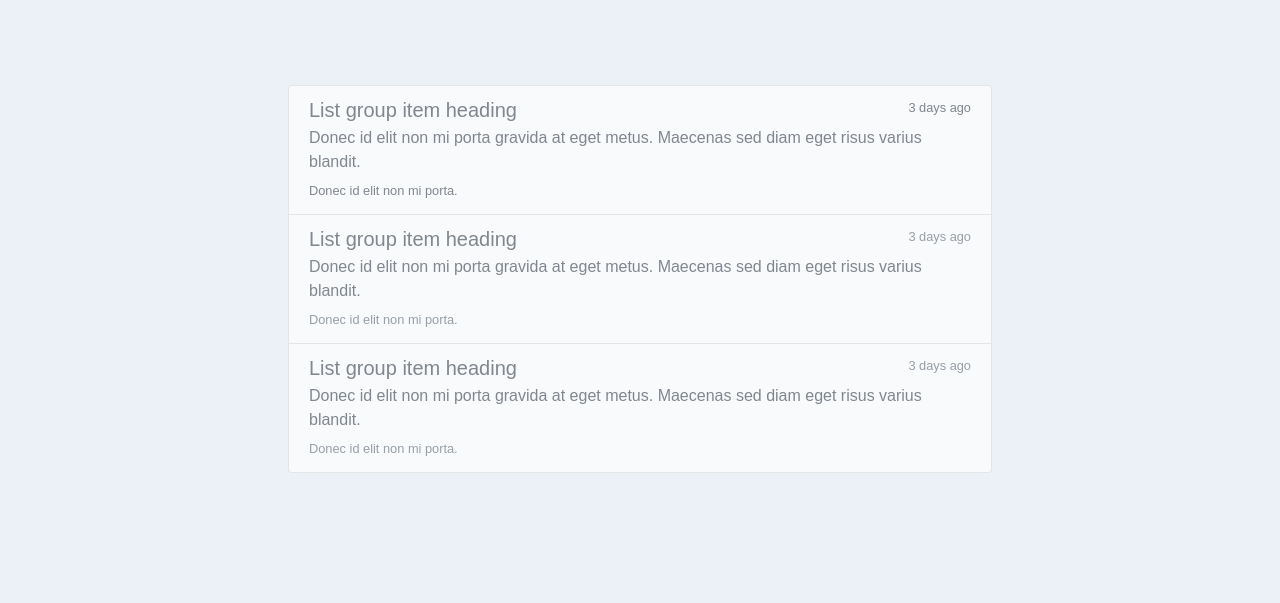
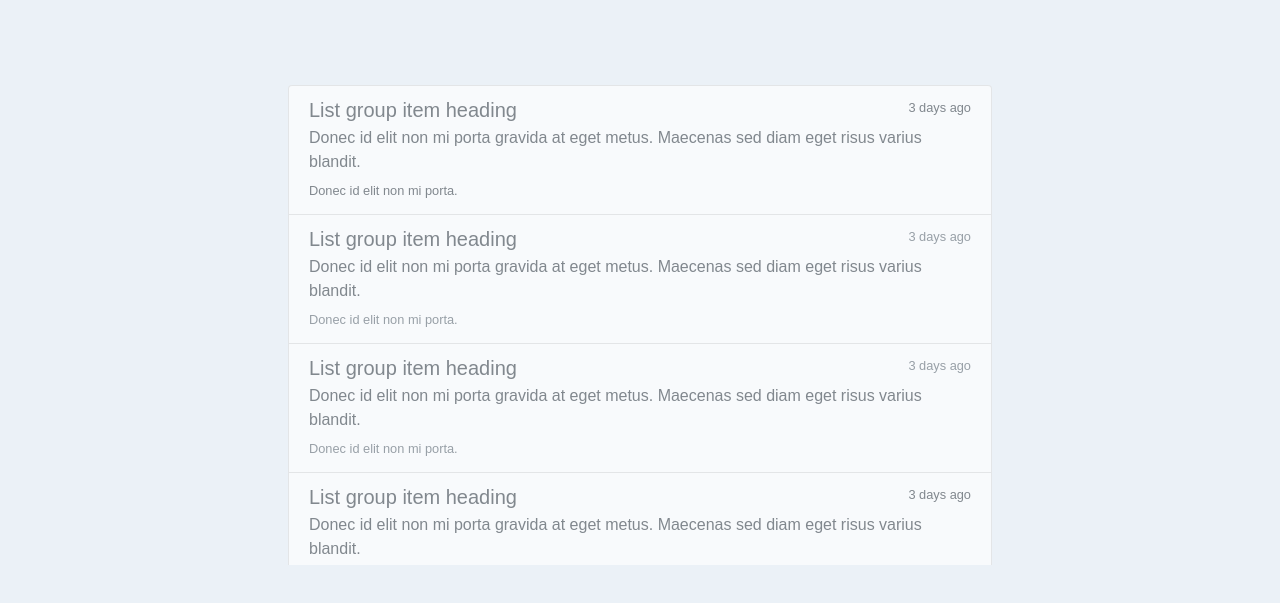
Before and after one commit to tangym27/hackNYU2020, a plain HTML site: page web/home2.html in a window 1280 px wide. Shown: the part 51-654 px from the top of the page. Drawn offline with nearby package versions, Linux system fonts and the light colour scheme; a script that the page names is missing.

Commit message:
scrollbar

```diff
--- a/web/css/custom.css
+++ b/web/css/custom.css
@@ -251,3 +251,30 @@ hr{
   border-top: 0.05rem solid #9C9C9C;
   margin-top: 3px;
 }
+
+
+
+/* scroll bar */
+
+/* Let's get this party started */
+::-webkit-scrollbar {
+    width: 12px;
+}
+
+/* Track */
+::-webkit-scrollbar-track {
+    -webkit-box-shadow: inset 0 0 6px rgba(0,0,0,0.3);
+    -webkit-border-radius: 10px;
+    border-radius: 10px;
+}
+
+/* Handle */
+::-webkit-scrollbar-thumb {
+    -webkit-border-radius: 10px;
+    border-radius: 10px;
+    background: rgba(214,214,214,0.8);
+    -webkit-box-shadow: inset 0 0 6px rgba(0,0,0,0.5);
+}
+::-webkit-scrollbar-thumb:window-inactive {
+	background: rgba(214,214,214,.4);
+}
--- a/web/home2.html
+++ b/web/home2.html
@@ -67,7 +67,7 @@
 </nav>
 
 
-<div class="list-group">
+<div class="list-group" style="overflow-y: scroll; max-height: 60vh;">
   <a href="#" class="list-group-item list-group-item-action">
     <div class="d-flex w-100 justify-content-between">
       <h5 class="mb-1">List group item heading</h5>
@@ -92,6 +92,38 @@
     <p class="mb-1">Donec id elit non mi porta gravida at eget metus. Maecenas sed diam eget risus varius blandit.</p>
     <small class="text-muted">Donec id elit non mi porta.</small>
   </a>
+  <a href="#" class="list-group-item list-group-item-action">
+    <div class="d-flex w-100 justify-content-between">
+      <h5 class="mb-1">List group item heading</h5>
+      <small>3 days ago</small>
+    </div>
+    <p class="mb-1">Donec id elit non mi porta gravida at eget metus. Maecenas sed diam eget risus varius blandit.</p>
+    <small>Donec id elit non mi porta.</small>
+  </a>
+  <a href="#" class="list-group-item list-group-item-action">
+    <div class="d-flex w-100 justify-content-between">
+      <h5 class="mb-1">List group item heading</h5>
+      <small>3 days ago</small>
+    </div>
+    <p class="mb-1">Donec id elit non mi porta gravida at eget metus. Maecenas sed diam eget risus varius blandit.</p>
+    <small>Donec id elit non mi porta.</small>
+  </a>
+  <a href="#" class="list-group-item list-group-item-action">
+    <div class="d-flex w-100 justify-content-between">
+      <h5 class="mb-1">List group item heading</h5>
+      <small>3 days ago</small>
+    </div>
+    <p class="mb-1">Donec id elit non mi porta gravida at eget metus. Maecenas sed diam eget risus varius blandit.</p>
+    <small>Donec id elit non mi porta.</small>
+  </a>
+  <a href="#" class="list-group-item list-group-item-action">
+    <div class="d-flex w-100 justify-content-between">
+      <h5 class="mb-1">List group item heading</h5>
+      <small>3 days ago</small>
+    </div>
+    <p class="mb-1">Donec id elit non mi porta gravida at eget metus. Maecenas sed diam eget risus varius blandit.</p>
+    <small>Donec id elit non mi porta.</small>
+  </a>
 </div>
 
 
```
